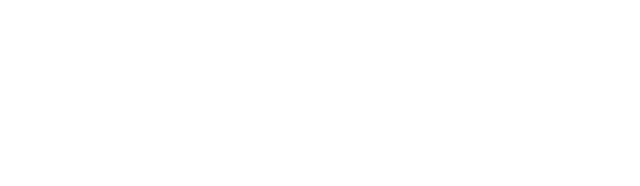
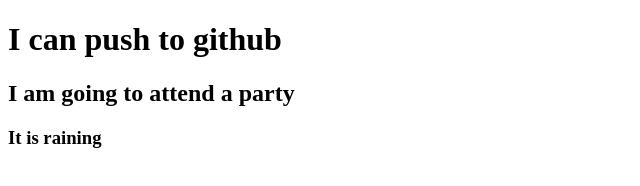
Before and after one commit to Afsana-Tasnim-Juha/my-third-repo, a plain HTML site: page index.html in a window 1280 px wide. Shown: the whole page, without its empty margins (0-640 px from the left). Drawn offline with Linux system fonts and the light colour scheme.

Commit message:
added header

```diff
--- a/index.html
+++ b/index.html
@@ -7,6 +7,8 @@
     <title>My third github repo</title>
 </head>
 <body>
-
+    <h1>I can push to github</h1>
+    <h2>I am going to attend a party</h2>
+    <h3>It is raining</h3>
 </body>
 </html>
```
